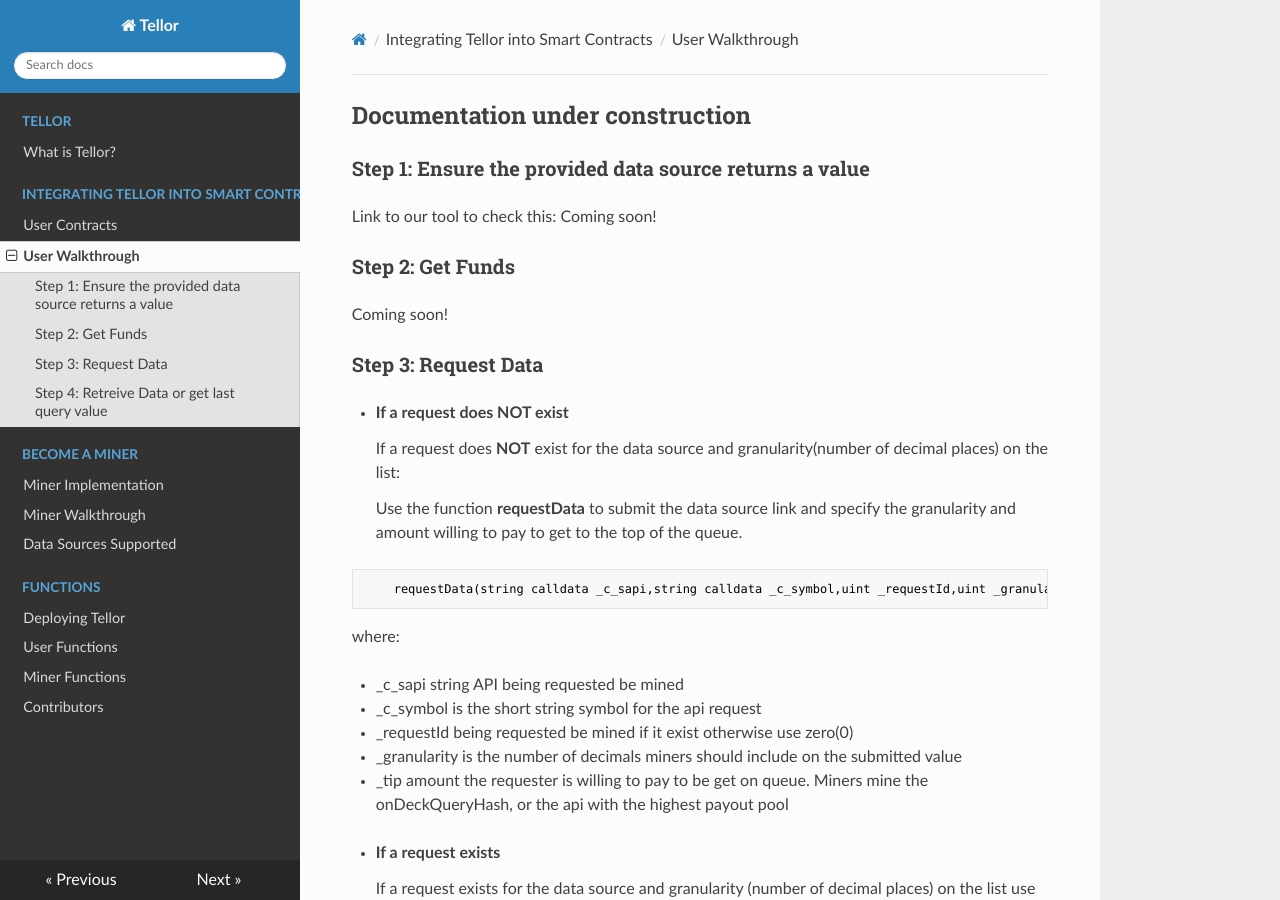
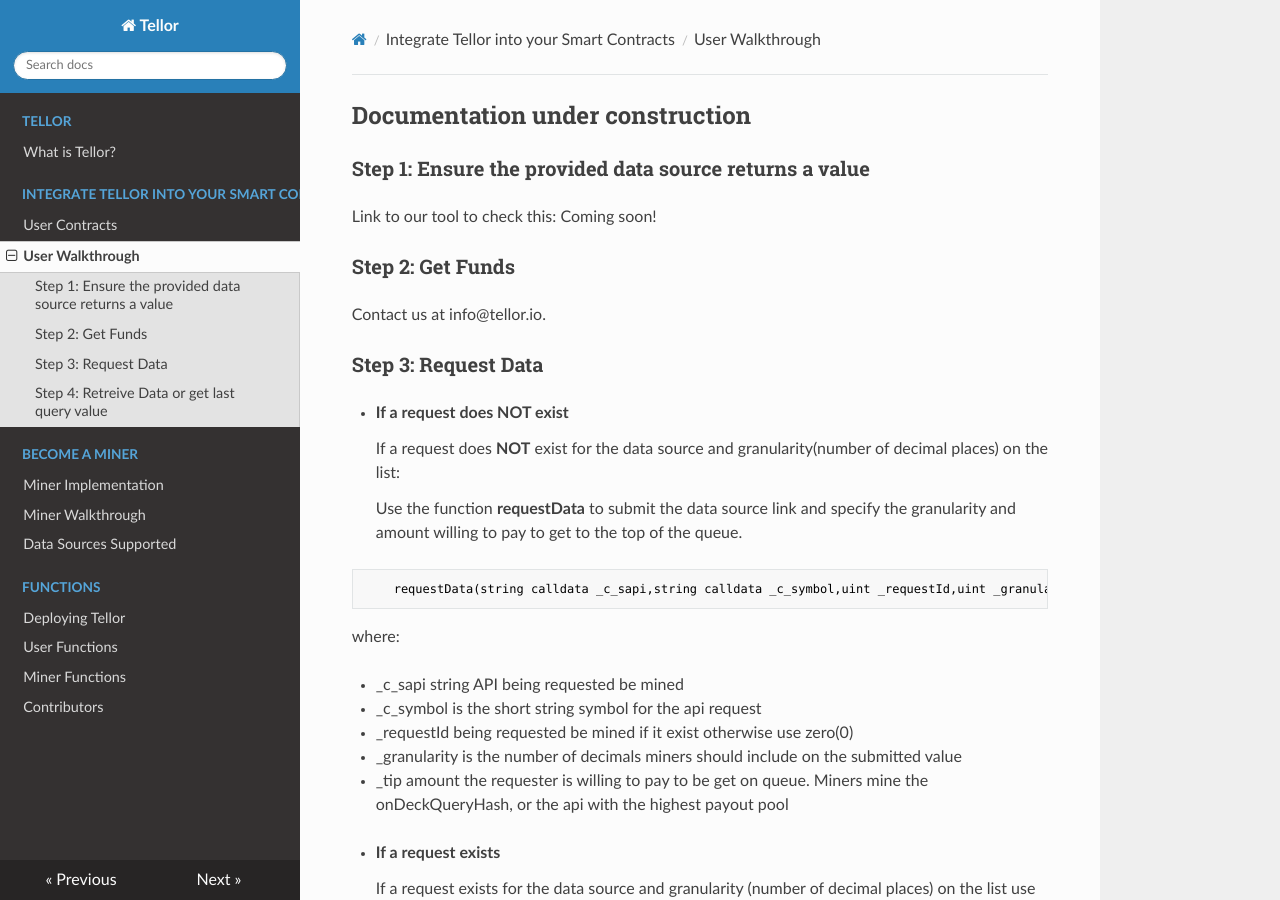
Before and after one commit to tellor-io/TellorDocumentation, an MkDocs documentation site: the page built from docs/UserWalk.md, in a window 1280 px wide and 900 px high. Built offline with MkDocs 1.6.1, drawn with Linux system fonts in a browser that asks for light colours; nearby versions of some CDN libraries; a script that is not in the unit is left out.

Commit message:
added info email

```diff
--- a/docs/UserWalk.md
+++ b/docs/UserWalk.md
@@ -4,7 +4,7 @@
 Link to our tool to check this: Coming soon!
 
 ### Step 2: Get Funds
-Coming soon!
+Contact us at info@tellor.io.
 
 ### Step 3: Request Data
 
--- a/mkdocs.yml
+++ b/mkdocs.yml
@@ -10,7 +10,7 @@ theme:
 nav:
 - Tellor:
     - 'What is Tellor?' : 'index.md'
-- Integrating Tellor into Smart Contracts:
+- Integrate Tellor into  your Smart Contracts:
       - 'User Contracts': 'UserSetup.md'
       - 'User Walkthrough': 'UserWalk.md'
 - Become a Miner:
```
Also changed, not shown: docs/MinerWalk.md (+1 -1 lines).
